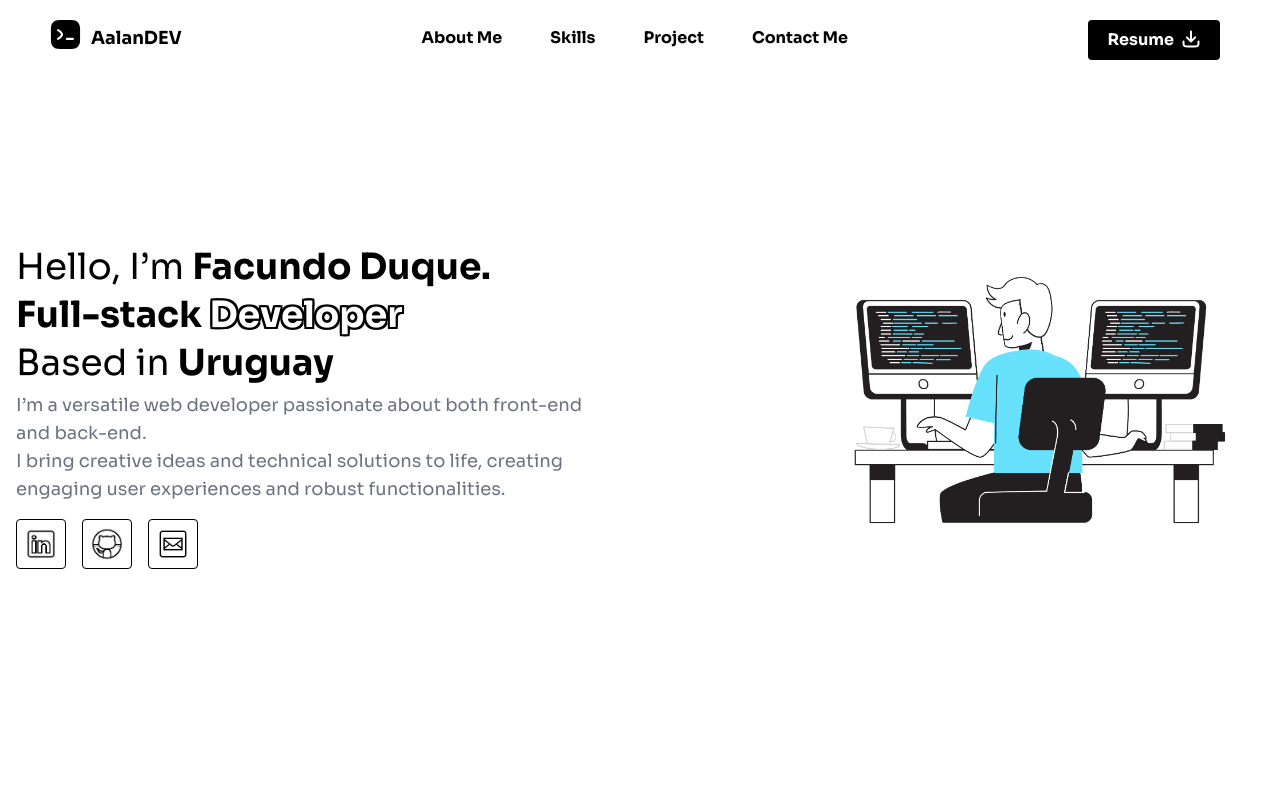
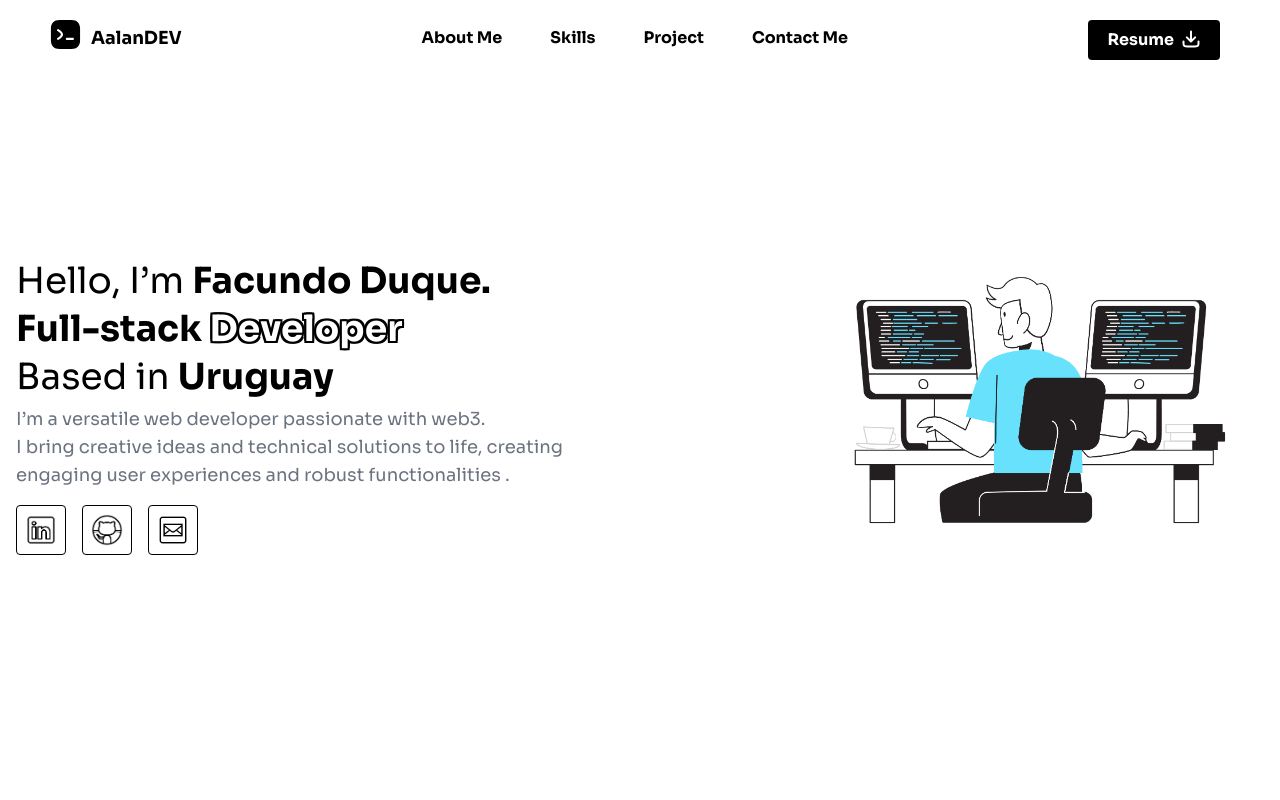
Before and after one commit to aalandev8/Nextjs-dev-Portfolio, a Next.js app: page / in a window 1280 px wide. Shown: the top 800 px of the page. Built offline with nearby package versions, Linux system fonts and the light colour scheme.

Commit message:
Fix: modified hero text

```diff
--- a/app/_components/Hero.tsx
+++ b/app/_components/Hero.tsx
@@ -15,10 +15,9 @@ export const Hero = () => {
           Based in <span className="font-bold">Uruguay</span>
         </p>
         <p className="mt-2 text-lg text-gray-500">
-          I&#8217;m a versatile web developer passionate about both front-end
-          and back-end. <br></br> I bring creative ideas and technical solutions
+          I&#8217;m a versatile web developer passionate with web3. <br></br> I bring creative ideas and technical solutions
           to life, creating engaging user experiences and robust
-          functionalities.
+          functionalities .
         </p>
         <div className="mt-4 flex justify-center lg:justify-normal space-x-4">
           <SocialBtn
```
